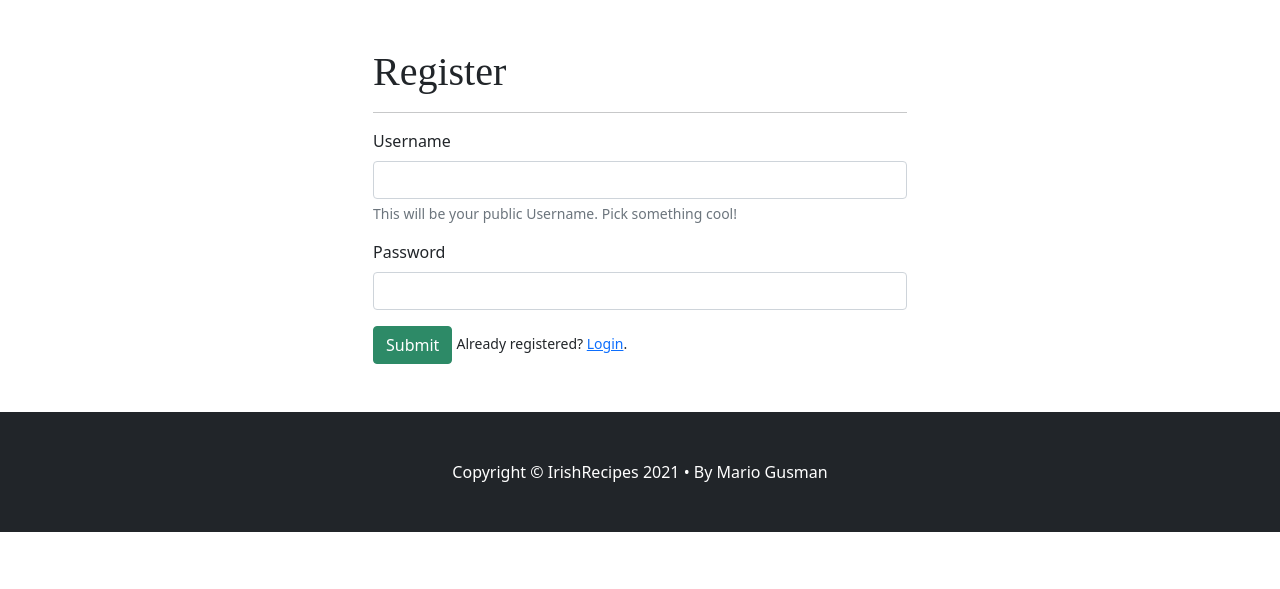
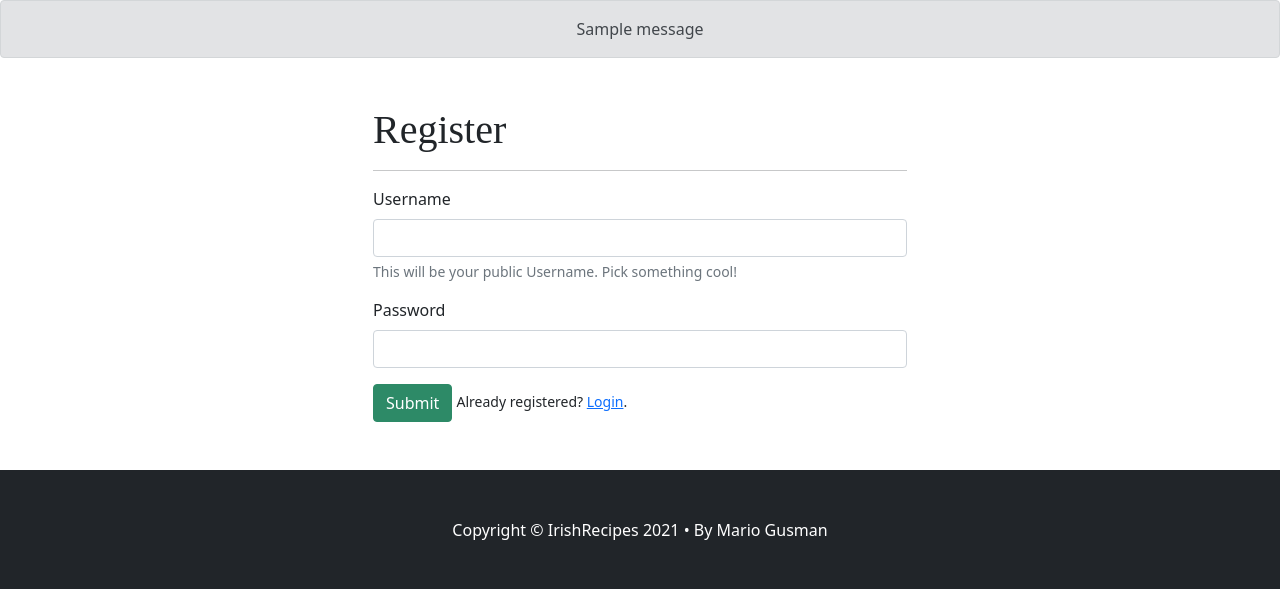
Before and after one commit to mariogusman/MS3-Irish-Recipes, a Flask app: page /register in a window 1280 px wide. Shown: the part 56-645 px from the top of the page. Run offline with Flask 2, Linux system fonts and the light colour scheme; one stand-in notice (Sample message) is shown; some libraries are stand-ins or nearby versions; some web fonts are replaced.

Commit message:
Moved alerts to base.html

```diff
--- a/templates/base.html
+++ b/templates/base.html
@@ -38,7 +38,7 @@
                     {% if session.user %}
                     <li class="nav-item"><a class="nav-link" href="#">New Recipe</a></li>
                     <li class="nav-item"><a class="nav-link" href="#">My Recipes</a></li>
-                    <li class="nav-item"><a class="nav-link" href="">Log Out</a></li>
+                    <li class="nav-item"><a class="nav-link" href="{{ url_for('logout') }}">Log Out</a></li>
                     {% else %}
                     <li class="nav-item"><a class="nav-link" href="{{ url_for('login') }}">Log In</a></li>
                     <li class="nav-item"><a class="nav-link" href="{{ url_for('register') }}">Register</a></li>
@@ -47,6 +47,29 @@
             </div>
         </div>
     </nav>
+
+    <section class="text-center">
+        <!-- flash messages -->
+        {% with messages = get_flashed_messages() %}
+        {% if messages %}
+        {% for message in messages %}
+        {% if message == "Oops... This username is already taken!" %}
+        <div class="alert alert-danger" role="alert">
+            {{ message }}
+        </div>
+        {% elif message == "Registration Successful!" %}
+        <div class="alert alert-success" role="alert">
+            {{ message }}
+        </div>
+        {% else %}
+        <div class="alert alert-secondary" role="alert">
+            {{ message }}
+        </div>
+        {% endif %}
+        {% endfor %}
+        {% endif %}
+        {% endwith %}
+    </section>
 
 
     {% block content %}
--- a/templates/login.html
+++ b/templates/login.html
@@ -4,6 +4,7 @@
 <div class="container">
     <div class="row align-items-center justify-content-md-center my-5">
         <div class="col-lg-6">
+
 
             <h1>Login</h1>
             <hr>
--- a/templates/register.html
+++ b/templates/register.html
@@ -4,27 +4,7 @@
 <div class="container">
     <div class="row gx-4 gx-lg-5 align-items-center justify-content-md-center my-5">
         <div class="col-lg-6">
-            <section>
-                <!-- flash messages -->
-                {% with messages = get_flashed_messages() %}
-                {% if messages %}
-                {% for message in messages %}
-                {% if message == "Oops... This username is already taken!" %}
-                <div class="alert alert-danger" role="alert">
-                    {{ message }}
-                </div>
-                {% elif message == "Registration Successful!" %}
-                <div class="alert alert-success" role="alert">
-                    {{ message }}
-                </div>
-                {% endif %}
-                {% endfor %}
-                {% endif %}
-                {% if existing_user %}
 
-                {% endif %}
-                {% endwith %}
-            </section>
 
             <h1>Register</h1>
             <hr>
```
